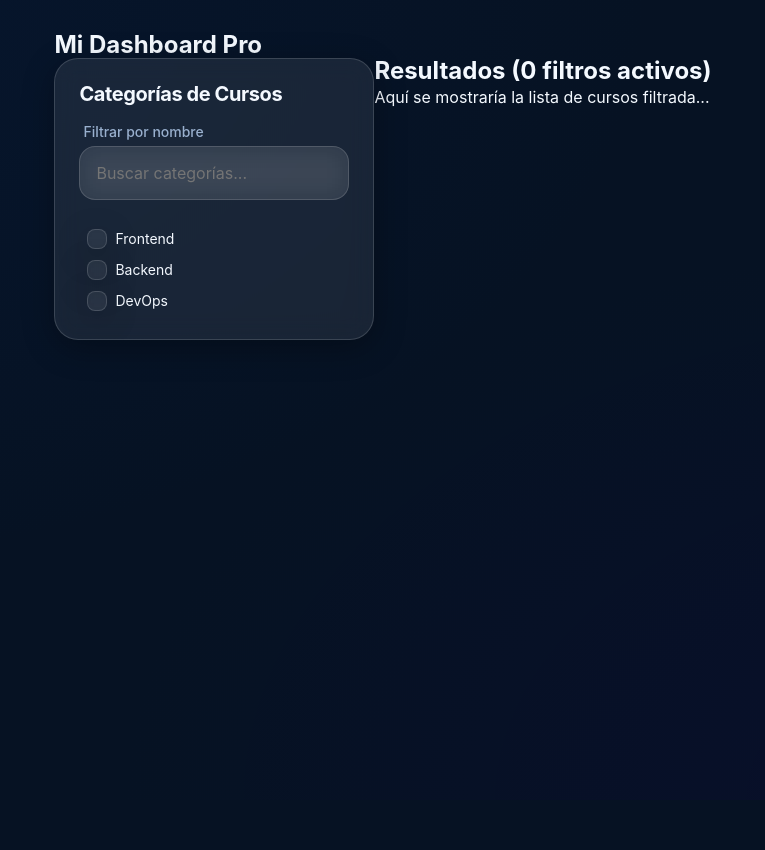
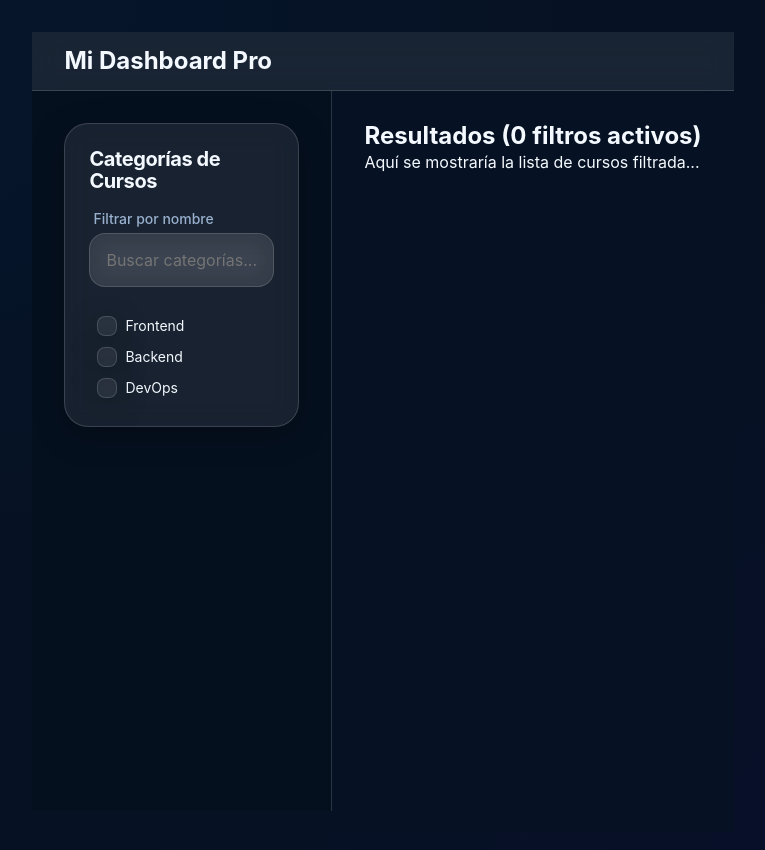
Before and after one commit to ivanepais/today-app, a React (Vite) app: page / in a window 1280 px wide. Shown: the top 850 px of the page, without its empty margins (257-1022 px from the left). Before the commit the page ends 800 px from the top, so only its background shows below. Built offline with nearby package versions, Linux system fonts and the light colour scheme.

Commit message:
feat-fix: style, test, component

```diff
--- /dev/null
+++ b/src/components/templates/DashboardTemplate/DashboardTemplate.styles.ts
@@ -0,0 +1,64 @@
+import styled from 'styled-components';
+
+export const TemplateWrapper = styled.div`
+  display: grid;
+  grid-template-areas:
+    "header header"
+    "sidebar main"
+    "footer footer";
+  grid-template-rows: auto 1fr auto;
+  grid-template-columns: 300px 1fr;
+  min-height: 100vh;
+  width: 100%;
+  background: ${({ theme }) => theme.colors.background};
+  color: ${({ theme }) => theme.colors.textPrimary};
+
+  /* Responsividad: En móviles, el sidebar pasa arriba o se oculta */
+  @media (max-width: 1024px) {
+    grid-template-areas:
+      "header"
+      "sidebar"
+      "main"
+      "footer";
+    grid-template-columns: 1fr;
+  }
+`;
+
+export const StyledHeader = styled.header`
+  grid-area: header;
+  position: sticky;
+  top: 0;
+  z-index: 100;
+  padding: ${({ theme }) => theme.spacing.md} ${({ theme }) => theme.spacing.xl};
+  background: ${({ theme }) => theme.colors.glass};
+  backdrop-filter: blur(12px);
+  border-bottom: 1px solid ${({ theme }) => theme.colors.glassBorder};
+`;
+
+export const StyledSidebar = styled.aside`
+  grid-area: sidebar;
+  padding: ${({ theme }) => theme.spacing.xl};
+  background: oklch(0% 0 0 / 10%); /* Un tono más oscuro para el lateral */
+  border-right: 1px solid ${({ theme }) => theme.colors.glassBorder};
+  overflow-y: auto;
+  height: calc(100vh - 80px); /* Ajuste según altura del header */
+  position: sticky;
+  top: 80px;
+`;
+
+export const StyledMain = styled.main`
+  grid-area: main;
+  padding: ${({ theme }) => theme.spacing.xl};
+  display: flex;
+  flex-direction: column;
+  align-items: center;
+  overflow-y: auto;
+`;
+
+export const StyledFooter = styled.footer`
+  grid-area: footer;
+  padding: ${({ theme }) => theme.spacing.md};
+  background: ${({ theme }) => theme.colors.glass};
+  border-top: 1px solid ${({ theme }) => theme.colors.glassBorder};
+  text-align: center;
+`;
--- a/src/components/templates/DashboardTemplate/DashboardTemplate.tsx
+++ b/src/components/templates/DashboardTemplate/DashboardTemplate.tsx
@@ -1,9 +1,16 @@
 import React from 'react';
+import {
+  TemplateWrapper,
+  StyledHeader,
+  StyledSidebar,
+  StyledMain,
+  StyledFooter
+} from './DashboardTemplate.styles';
 
 interface DashboardTemplateProps {
   header: React.ReactNode;
   sidebar: React.ReactNode;
-  children: React.ReactNode; // El contenido principal
+  children: React.ReactNode;
   footer?: React.ReactNode;
 }
 
@@ -14,30 +21,24 @@ export const DashboardTemplate = ({
   footer
 }: DashboardTemplateProps) => {
   return (
-    <div className="template-dashboard">
-      {/* Región del Header */}
-      <header className="template-header">
+    <TemplateWrapper>
+      <StyledHeader>
         {header}
-      </header>
+      </StyledHeader>
 
-      <div className="template-body" style={{ display: 'flex' }}>
-        {/* Región Lateral */}
-        <aside className="template-sidebar">
-          {sidebar}
-        </aside>
+      <StyledSidebar>
+        {sidebar}
+      </StyledSidebar>
 
-        {/* Región de Contenido Principal */}
-        <main className="template-main-content">
-          {children}
-        </main>
-      </div>
+      <StyledMain>
+        {children}
+      </StyledMain>
 
-      {/* Región del Footer Opcional */}
       {footer && (
-        <footer className="template-footer">
+        <StyledFooter>
           {footer}
-        </footer>
+        </StyledFooter>
       )}
-    </div>
+    </TemplateWrapper>
   );
 };
```
Also changed, not shown: 1 other file (tests, documents, lock files or other folders).
